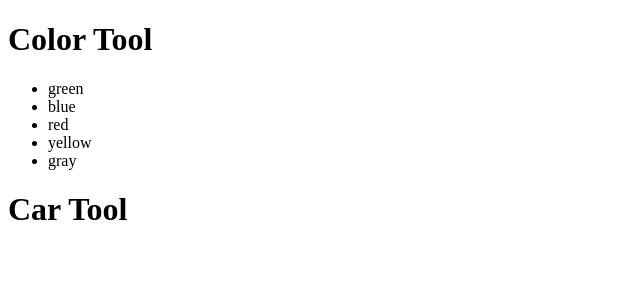
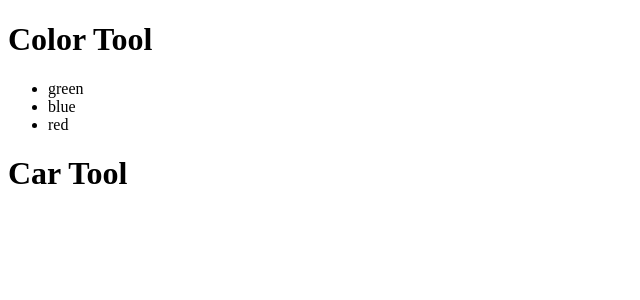
Before and after one commit to t4d-classes/bootcamp_06212021, a React (Create React App) app in the folder demo-app/: page / in a window 1280 px wide. Shown: the top 300 px of the page, without its empty margins (0-640 px from the left). Built offline with nearby package versions, Linux system fonts and the light colour scheme.

Commit message:
add exercise 3

```diff
--- a/demo-app/src/components/ColorTool.js
+++ b/demo-app/src/components/ColorTool.js
@@ -1,16 +1,33 @@
 export const ColorTool = () => {
+  const colors = [
+    { id: 1, name: "green" },
+    { id: 2, name: "blue" },
+    { id: 3, name: "red" },
+  ];
+
+  //   const colorItems = [];
+
+  //   for (let x = 0; x < colors.length; x++) {
+  //     colorItems.push(<li>{colors[x]}</li>);
+  //   }
+
+  //   colors.forEach((color) => {
+  //     console.log(color);
+  //   });
+
+  const fn = (color) => {
+    // key needs to be unique value for each model
+    return <li key={color.id}>{color.name}</li>;
+  };
+
+  const colorItems = colors.map(fn);
+
   return (
     <>
       <header>
         <h1>Color Tool</h1>
       </header>
-      <ul>
-        <li>green</li>
-        <li>blue</li>
-        <li>red</li>
-        <li>yellow</li>
-        <li>gray</li>
-      </ul>
+      <ul>{colorItems}</ul>
     </>
   );
 };
```
Also changed, not shown: demo-app/exercises/exercise-3.md (added, +16 -0 lines).
